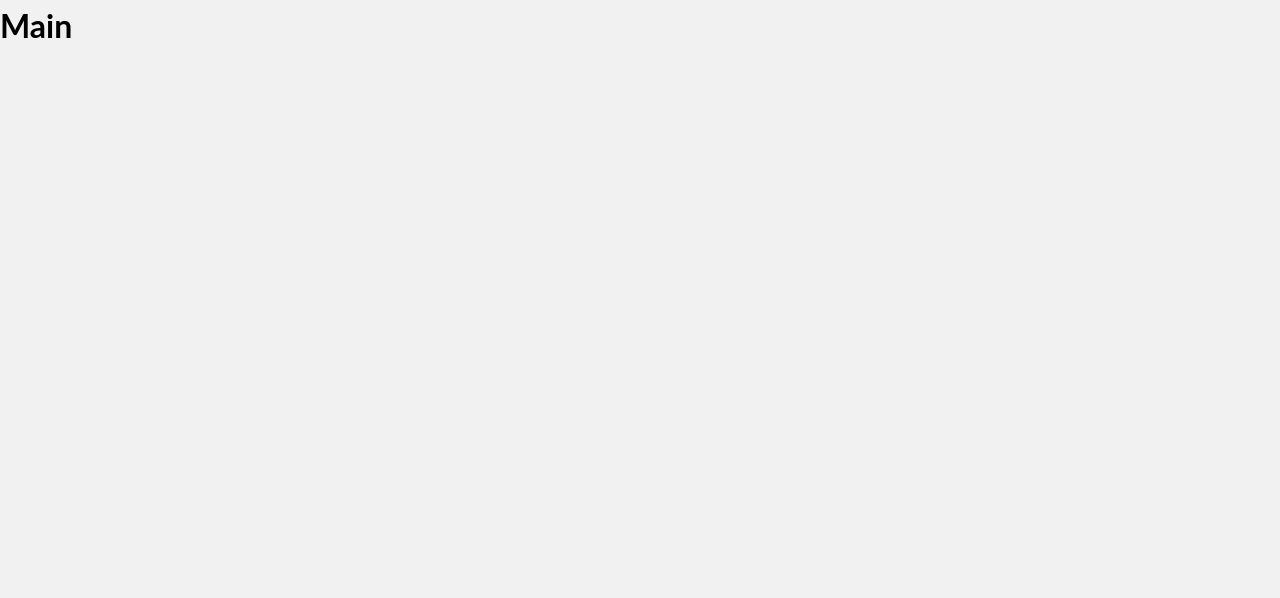
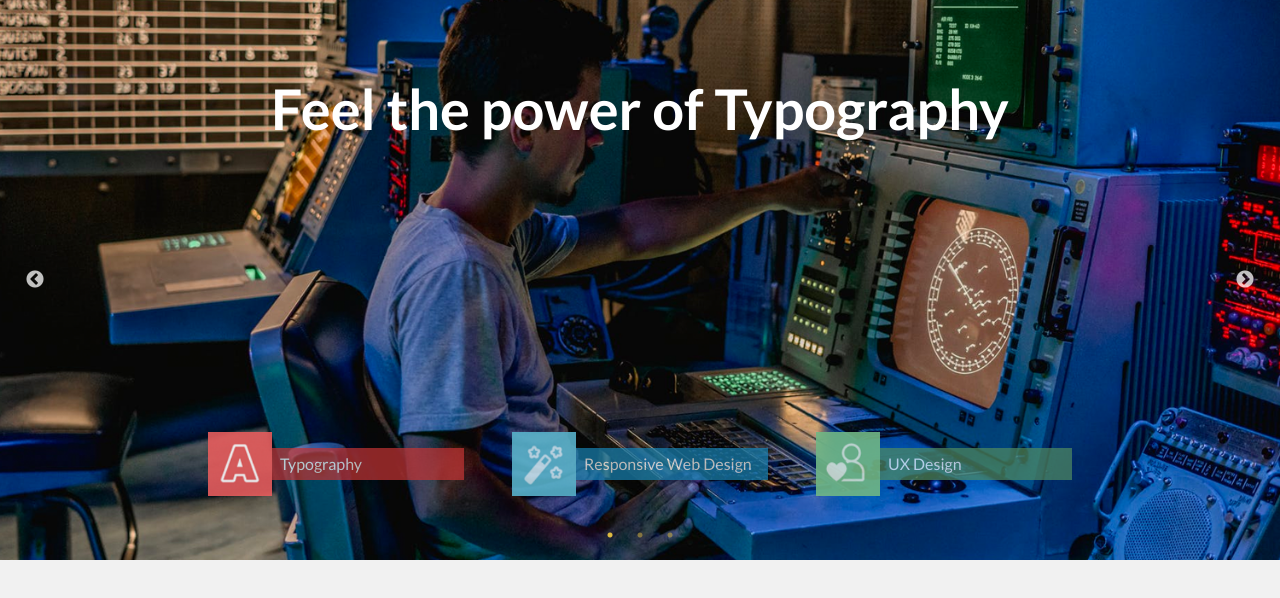
Before and after one commit to Exanderal/fire-up, a React (Create React App) app: page / in a window 1280 px wide. Shown: the top 598 px of the page. Built offline with nearby package versions, Linux system fonts and the light colour scheme.

Commit message:
Header created
- splitted Header into three components
- installed react-slick
- added css files for react-slick from cdn

```diff
--- a/package.json
+++ b/package.json
@@ -12,12 +12,14 @@
     "@types/react": "^16.9.55",
     "@types/react-dom": "^16.9.9",
     "@types/react-router-dom": "^5.1.6",
+    "@types/react-slick": "^0.23.4",
     "@types/styled-components": "^5.1.4",
     "axios": "^0.21.0",
     "react": "^17.0.1",
     "react-dom": "^17.0.1",
     "react-router-dom": "^5.2.0",
     "react-scripts": "4.0.0",
+    "react-slick": "^0.27.12",
     "styled-components": "^5.2.1",
     "typescript": "^4.0.5",
     "web-vitals": "^0.2.4"
--- a/public/index.html
+++ b/public/index.html
@@ -7,9 +7,24 @@
     <meta name="theme-color" content="#000000" />
     <meta
       name="description"
-      content="Web site created using create-react-app"
+      content="Web site created as recrutation project for FireUp company"
     />
     <link rel="apple-touch-icon" href="%PUBLIC_URL%/logo192.png" />
+    <link
+      href="https://fonts.googleapis.com/css2?family=Lato:ital,wght@0,300;0,400;0,500;0,700;1,300&display=swap"
+      rel="stylesheet"
+    />
+    <link
+      rel="stylesheet"
+      type="text/css"
+      charset="UTF-8"
+      href="https://cdnjs.cloudflare.com/ajax/libs/slick-carousel/1.6.0/slick.min.css"
+    />
+    <link
+      rel="stylesheet"
+      type="text/css"
+      href="https://cdnjs.cloudflare.com/ajax/libs/slick-carousel/1.6.0/slick-theme.min.css"
+    />
     <!--
       manifest.json provides metadata used when your web app is installed on a
       user's mobile device or desktop. See https://developers.google.com/web/fundamentals/web-app-manifest/
@@ -24,7 +39,7 @@
       work correctly both with client-side routing and a non-root public URL.
       Learn how to configure a non-root public URL by running `npm run build`.
     -->
-    <title>React App</title>
+    <title>Fire Up</title>
   </head>
   <body>
     <noscript>You need to enable JavaScript to run this app.</noscript>
--- /dev/null
+++ b/src/components/layout/Header/Header.tsx
@@ -0,0 +1,24 @@
+import React, { FC } from "react";
+import HeaderItem from "../HeaderItem";
+import backgroundHeader from "../../../images/headerImage.png";
+import backgroundHeader_2 from "../../../images/headerImage_2.png";
+import backgroundHeader_3 from "../../../images/headerImage_3.png";
+import { Carousel } from "./style";
+
+const Header: FC = () => {
+  return (
+    <Carousel dots>
+      <HeaderItem
+        image={backgroundHeader}
+        text="Feel the power of Typography"
+      />
+      <HeaderItem image={backgroundHeader_2} text="Feel the power of RWD" />
+      <HeaderItem
+        image={backgroundHeader_3}
+        text="Feel the power of UX Design"
+      />
+    </Carousel>
+  );
+};
+
+export default Header;
--- /dev/null
+++ b/src/components/layout/Header/index.ts
@@ -0,0 +1 @@
+export { default } from "./Header";
--- /dev/null
+++ b/src/components/layout/Header/style.ts
@@ -0,0 +1,31 @@
+import styled from "styled-components";
+import Slider from "react-slick";
+
+export const Carousel = styled(Slider)`
+  position: relative;
+  .slick-dots {
+    bottom: 15px;
+    li {
+      button {
+        ::before {
+          color: ${(props) => props.theme.color.primary};
+          opacity: 0.5;
+        }
+      }
+    }
+  }
+  .slick-active {
+    button {
+      ::before {
+        opacity: 1 !important;
+      }
+    }
+  }
+  .slick-next {
+    right: 25px;
+  }
+  .slick-prev {
+    left: 25px;
+    z-index: 1;
+  }
+`;
--- /dev/null
+++ b/src/components/layout/HeaderBox/HeaderBox.tsx
@@ -0,0 +1,19 @@
+import React, { FC } from "react";
+import { BoxWrapper, BoxIcon, BoxTitle } from "./style";
+
+type Props = {
+  icon: string;
+  title: string;
+  color: string;
+};
+
+const HeaderBox: FC<Props> = ({ icon, title, color }) => {
+  return (
+    <BoxWrapper>
+      <BoxIcon src={icon} color={color} />
+      <BoxTitle color={color}>{title}</BoxTitle>
+    </BoxWrapper>
+  );
+};
+
+export default HeaderBox;
--- /dev/null
+++ b/src/components/layout/HeaderBox/index.ts
@@ -0,0 +1 @@
+export { default } from "./HeaderBox";
--- /dev/null
+++ b/src/components/layout/HeaderBox/style.ts
@@ -0,0 +1,62 @@
+import styled from "styled-components";
+
+type ColorProps = {
+  color: string;
+};
+
+export const BoxWrapper = styled("div")`
+  display: flex;
+  align-items: center;
+  flex: 1;
+  width: 20rem;
+  :not(:last-child) {
+    margin-right: 3rem;
+    @media (max-width: 768px) {
+      margin-right: 1rem;
+    }
+    @media (max-width: 568px) {
+      margin-right: 0;
+    }
+  }
+  :hover {
+    img {
+      opacity: 1;
+    }
+    p {
+      opacity: 1;
+    }
+  }
+  @media (max-width: 1070px) {
+    flex-direction: column;
+    align-items: stretch;
+  }
+  @media only screen and (max-width: 350px) {
+    max-width: 14rem;
+  }
+`;
+export const BoxIcon = styled.img<ColorProps>`
+  height: 4rem;
+  width: 4rem;
+  background-color: ${(props) => props.color};
+  opacity: 0.9;
+  @media (max-width: 1070px) {
+    align-self: center;
+  }
+  @media (max-width: 568px) {
+    display: none;
+    visibility: hidden;
+  }
+`;
+
+export const BoxTitle = styled.p<ColorProps>`
+  background-color: ${(props) => props.color};
+  flex: 1;
+  color: ${(props) => props.theme.color.white};
+  font-weight: 500;
+  padding: 0.2rem 0 0.2rem 0.5rem;
+  opacity: 0.7;
+  text-align: left;
+  @media only screen and (max-width: 1070px) {
+    text-align: center;
+  }
+`;
--- /dev/null
+++ b/src/components/layout/HeaderItem/HeaderItem.tsx
@@ -0,0 +1,37 @@
+import React, { FC } from "react";
+import HeaderBox from "../HeaderBox";
+import Icon1 from "../../../images/headerIcon_1.png";
+import Icon2 from "../../../images/headerIcon_2.png";
+import Icon3 from "../../../images/headerIcon_3.png";
+import {
+  BackgroundImage,
+  BoxWrapper,
+  HeaderContainer,
+  HeaderHeading,
+} from "./style";
+
+type ItemProps = {
+  image: string;
+  text: string;
+};
+
+const HeaderItem: FC<ItemProps> = ({ image, text }) => {
+  return (
+    <BackgroundImage image={image}>
+      <HeaderContainer maxWidth="md">
+        <HeaderHeading>{text}</HeaderHeading>
+        <BoxWrapper>
+          <HeaderBox title="Typography" icon={Icon1} color="#c43434" />
+          <HeaderBox
+            title="Responsive Web Design"
+            icon={Icon2}
+            color="#1883b4"
+          />
+          <HeaderBox title="UX Design" icon={Icon3} color="#508b61" />
+        </BoxWrapper>
+      </HeaderContainer>
+    </BackgroundImage>
+  );
+};
+
+export default HeaderItem;
--- /dev/null
+++ b/src/components/layout/HeaderItem/index.ts
@@ -0,0 +1 @@
+export { default } from "./HeaderItem";
--- /dev/null
+++ b/src/components/layout/HeaderItem/style.ts
@@ -0,0 +1,47 @@
+import styled from "styled-components";
+import { Container } from "@material-ui/core";
+
+type ImageProps = {
+  image: string;
+};
+
+export const BackgroundImage = styled.header<ImageProps>`
+  width: 100%;
+  height: auto;
+  background: url(${(props) => props.image});
+  background-size: cover;
+  background-position: center;
+`;
+
+export const HeaderContainer = styled(Container)`
+  display: flex;
+  flex-direction: column;
+  align-items: center;
+  justify-content: space-between;
+  padding: ${(props) => `${props.theme.padding.hg} ${props.theme.padding.lg}`};
+  min-height: 70vh;
+  text-align: center;
+  @media (max-width: 420px) {
+    padding: ${(props) =>
+      `${props.theme.padding.hg} ${props.theme.padding.md}`};
+  }
+`;
+export const HeaderHeading = styled.h1`
+  color: ${(props) => props.theme.color.white};
+  font-size: ${(props) => props.theme.fontSize.hg};
+  padding: 0 ${(props) => props.theme.padding.md};
+  @media (max-width: 420px) {
+    padding: 0;
+  }
+`;
+export const BoxWrapper = styled.div`
+  display: flex;
+  justify-content: space-evenly;
+  width: 100%;
+  margin-top: auto;
+  margin: auto 2rem 0 2rem;
+  @media (max-width: 568px) {
+    flex-direction: column;
+    align-items: center;
+  }
+`;
--- a/src/screens/Main/Main.tsx
+++ b/src/screens/Main/Main.tsx
@@ -1,10 +1,11 @@
 import React, { FC } from "react";
+import Header from "../../components/layout/Header";
 
 const Main: FC = () => {
   return (
-    <div>
-      <h1>Main</h1>
-    </div>
+    <>
+      <Header />
+    </>
   );
 };
 
```
Also changed, not shown: 1 other file (tests, documents, lock files or other folders).
